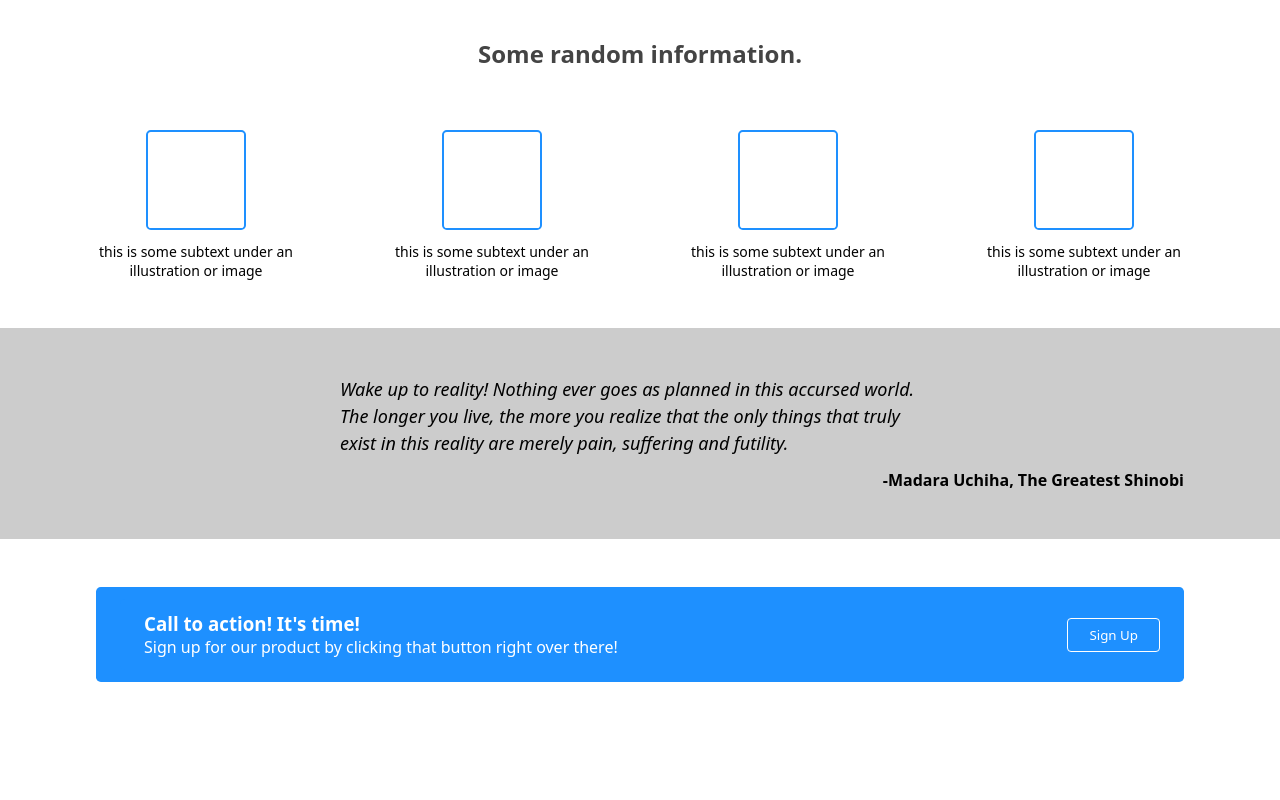
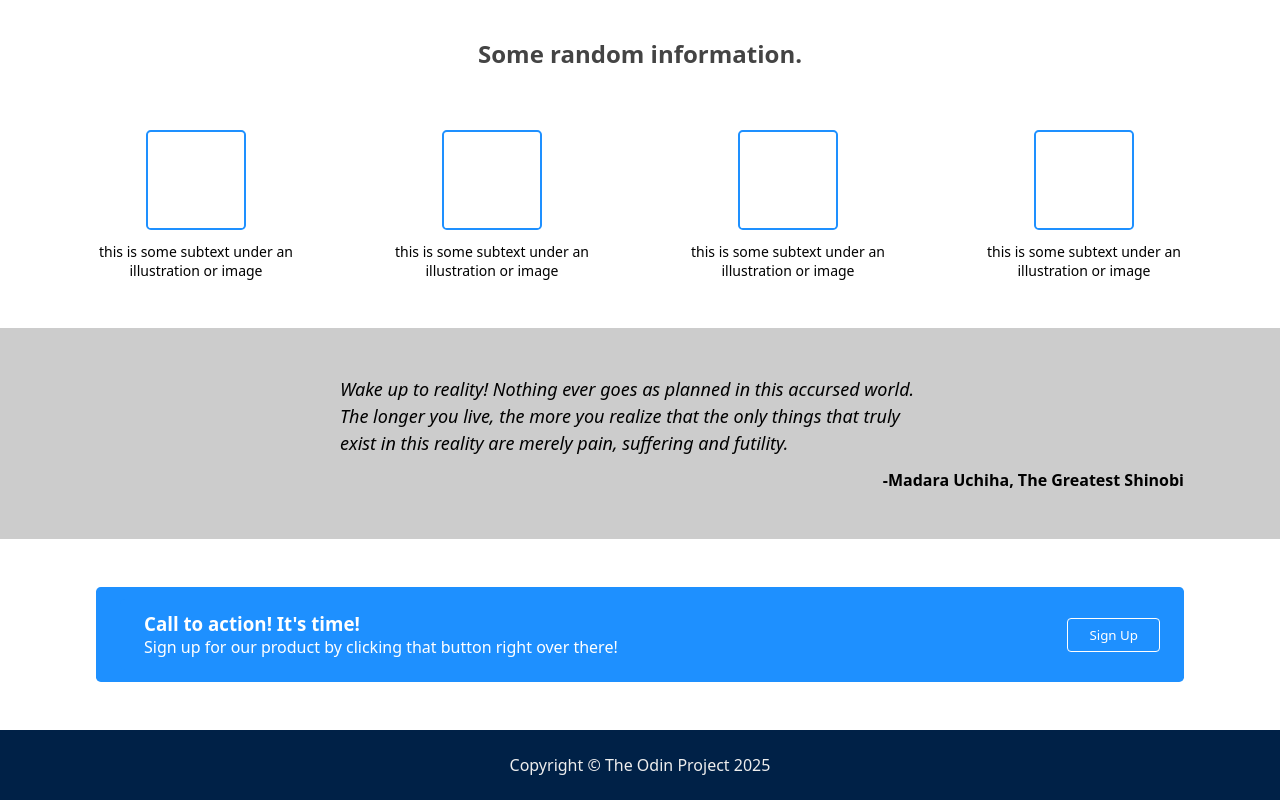
Before and after one commit to muhib137/odin-landing-page, a plain HTML site: page index.html in a window 1280 px wide. Shown: the part 349-1149 px from the top of the page. Before the commit the page ends 1079 px from the top, so only its background shows below. Drawn offline with Linux system fonts and the light colour scheme.

Commit message:
Footer section styling

```diff
--- a/index.html
+++ b/index.html
@@ -63,6 +63,8 @@
         <button>Sign Up</button>
       </div>
     </section>
-    <footer></footer>
+    <footer>
+      <p>Copyright &copy; The Odin Project 2025</p>
+    </footer>
   </body>
 </html>
--- a/styles.css
+++ b/styles.css
@@ -155,3 +155,11 @@ main section {
   display: flex;
   flex-direction: column;
 }
+
+
+footer {
+  padding: 24px 96px;
+  text-align: center;
+  background-color: #002147;
+  color: #eee;
+}
```
